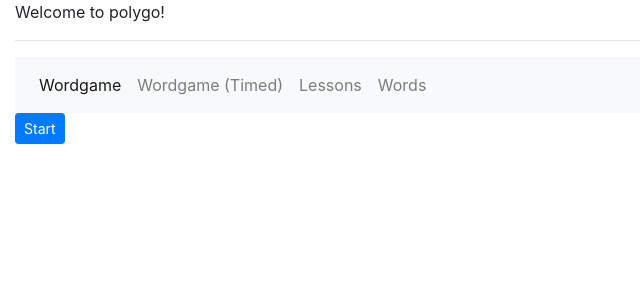
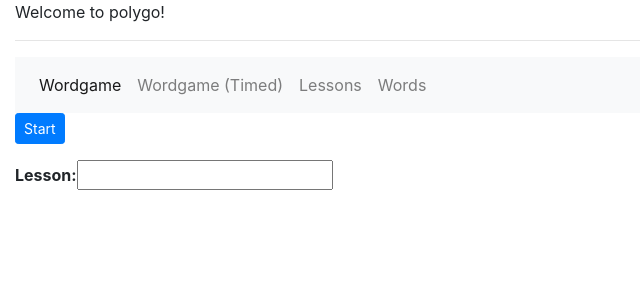
Before and after one commit to maartenl/polygo, an Angular app: page /wordgame in a window 1280 px wide. Shown: the top 300 px of the page, without its empty margins (0-640 px from the left). Built offline with nearby package versions, Linux system fonts and the light colour scheme; no server answers.

Commit message:
/* made it possible to request a game with a specific number of lessons. */

```diff
--- a/src/app/wordgame-timed/wordgame-timed.component.html
+++ b/src/app/wordgame-timed/wordgame-timed.component.html
@@ -4,10 +4,7 @@
       <button type="button" class="btn btn-primary btn-sm" (click)="startGame()">Start</button>
     </p>
     <label for="lesson"><strong>Lesson: </strong></label>
-    <select class="form-control" id="lesson" [formControl]="lessonId">
-      <option value="0" selected="selected">All</option>
-      <option *ngFor="let lesson of lessons" [value]="lesson.id">{{lesson.lesson}}</option>
-    </select>
+    <input type="text" id="lesson" autocapitalization="none" autocomplete="off" name="lesson" [formControl]="lessonId" />
   </div>
   <div *ngIf="word !== undefined">
     <p>
--- a/src/app/wordgame-timed/wordgame-timed.component.ts
+++ b/src/app/wordgame-timed/wordgame-timed.component.ts
@@ -10,7 +10,7 @@ import { Lesson } from '../model/lesson';
   styleUrls: ['./wordgame-timed.component.css']
 })
 export class WordgameTimedComponent implements OnInit {
-  lessonId = new FormControl(0);
+  lessonId = new FormControl('');
 
   result: string;
 
@@ -22,8 +22,6 @@ export class WordgameTimedComponent implements OnInit {
   secondWord: Word;
   thirdWord: Word;
   fourthWord: Word;
-
-  lessons: Lesson[];
 
   success: boolean;
 
@@ -47,17 +45,17 @@ export class WordgameTimedComponent implements OnInit {
       () => { // on completion
       }
     );
-    this.loadLessons();
   }
 
   public getWords(): Word[] {
     if (this.words === undefined) {
       return [];
     }
-    if (this.lessonId.value === '0') {
+    if (String(this.lessonId.value).trim() === '') {
       return this.words;
     }
-    const result = this.words.filter(word => word.lesson === this.lessonId.value);
+    const lessons = String(this.lessonId.value).split(',').map(x => Number(x));
+    const result = this.words.filter(word => lessons.some(x => Number(word.lesson) === x));
     return result;
   }
 
@@ -145,16 +143,4 @@ export class WordgameTimedComponent implements OnInit {
     return this.getPrivateWord(this.fourthWord);
   }
 
-
-  private loadLessons() {
-    this.backendService.getLessons().subscribe((result: Lesson[]) => {
-      if (result !== undefined && result.length !== 0) {
-        this.lessons = result;
-      }
-    }, (err: any) => {
-      // console.log('error', err);
-    }, () => {
-    });
-  }
-
 }
--- a/src/app/wordgame/wordgame.component.html
+++ b/src/app/wordgame/wordgame.component.html
@@ -1,7 +1,12 @@
 <div class="container-fluid">
-  <p>
-    <button type="button" class="btn btn-primary btn-sm" (click)="startGame()">Start</button>
-  </p>
+  <div *ngIf="word === undefined">
+    <p>
+      <button type="button" class="btn btn-primary btn-sm" (click)="startGame()">Start</button>
+    </p>
+    <label for="lesson"><strong>Lesson: </strong></label>
+    <input type="text" id="lesson" autocapitalization="none" autocomplete="off" name="lesson"
+      [formControl]="lessonId" />
+  </div>
   <div *ngIf="word !== undefined">
     <p>
       <strong>
@@ -14,7 +19,8 @@
           <span *ngIf="needTranslation">Word</span>
           <span *ngIf="!needTranslation">Translation</span>
         </strong></label>
-      <input type="text" id="answer" autocapitalization="none" autocomplete="off" name="answer" formControlName="answer" required />
+      <input type="text" id="answer" autocapitalization="none" autocomplete="off" name="answer" formControlName="answer"
+        required />
       <button type="submit" class="btn btn-primary btn-sm">Go</button>
       <p>
         Please translate the word and press 'Ok'.
--- a/src/app/wordgame/wordgame.component.ts
+++ b/src/app/wordgame/wordgame.component.ts
@@ -9,6 +9,7 @@ import { Word } from '../model/word';
   styleUrls: ['./wordgame.component.css']
 })
 export class WordgameComponent implements OnInit {
+  lessonId = new FormControl('');
 
   result: string;
 
@@ -68,10 +69,23 @@ export class WordgameComponent implements OnInit {
     this.pickRandomWord();
   }
 
+  public getWords(): Word[] {
+    if (this.words === undefined) {
+      return [];
+    }
+    if (String(this.lessonId.value).trim() === '') {
+      return this.words;
+    }
+    const lessons = String(this.lessonId.value).split(',').map(x => Number(x));
+    const result = this.words.filter(word => lessons.some(x => Number(word.lesson) === x));
+    return result;
+  }
+
   public pickRandomWord() {
+    const filteredWords = this.getWords();
     this.needTranslation = Math.floor( Math.random() * 2) === 1;
-    const index: number = Math.floor( Math.random() * this.words.length );
-    this.word = this.words[index];
+    const index: number = Math.floor( Math.random() * filteredWords.length );
+    this.word = filteredWords[index];
   }
 
   onSubmit() {
```
